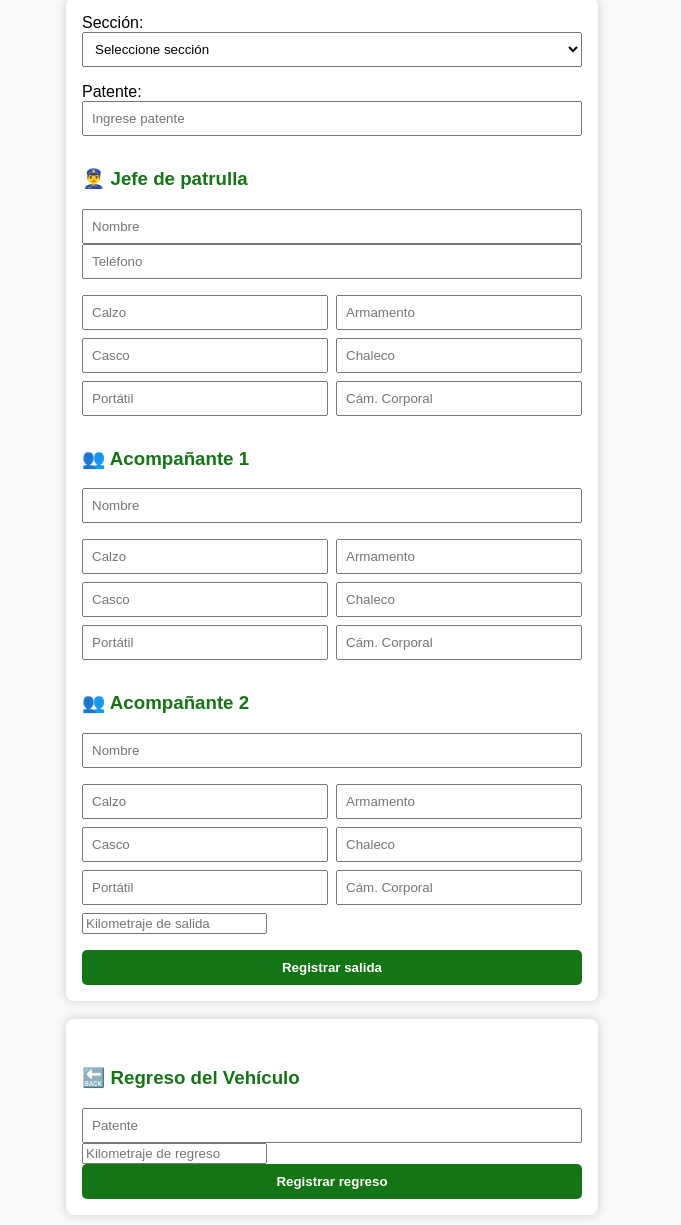
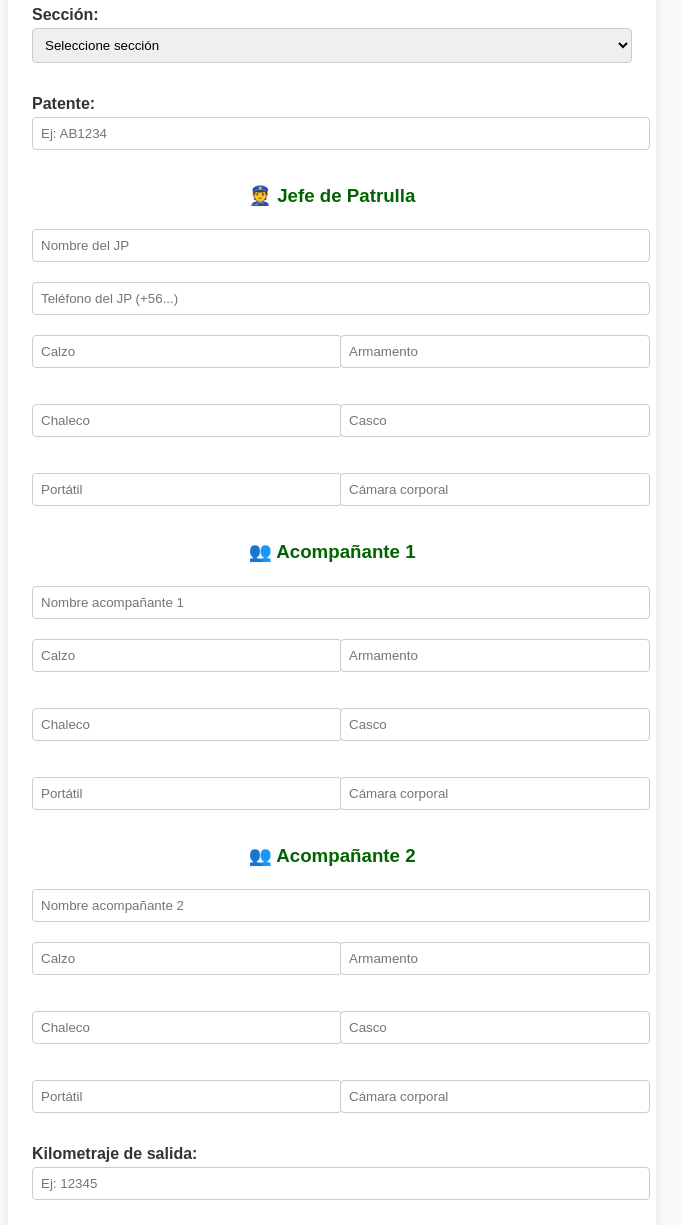
Before and after one commit to KNODRON/control-flota, a plain HTML site: page index.html in a window 1280 px wide. Shown: the part 198-1423 px from the top of the page, without its empty margins (308-989 px from the left). Drawn offline with nearby package versions, Linux system fonts and the light colour scheme.

Commit message:
Update index.html

```diff
--- a/index.html
+++ b/index.html
@@ -4,154 +4,178 @@
   <meta charset="UTF-8" />
   <meta name="viewport" content="width=device-width, initial-scale=1.0"/>
   <title>Salida OS9</title>
+  <link rel="stylesheet" href="style.css">
   <style>
     body {
-      font-family: sans-serif;
+      font-family: Arial, sans-serif;
+      background-color: #f8f9fa;
       margin: 0;
+      padding: 0 10px;
+    }
+
+    .container {
+      max-width: 600px;
+      margin: 0 auto;
+      padding-bottom: 3rem;
+    }
+
+    h1, h2, h3 {
+      color: #006400;
+      text-align: center;
+    }
+
+    form {
+      margin-bottom: 2rem;
+    }
+
+    label {
+      font-weight: bold;
+      margin-top: 1rem;
+      display: block;
+    }
+
+    input, select {
+      width: 100%;
+      padding: 0.5rem;
+      margin-top: 0.25rem;
+      margin-bottom: 1rem;
+      border: 1px solid #ccc;
+      border-radius: 4px;
+    }
+
+    .grid-2 {
+      display: grid;
+      grid-template-columns: 1fr 1fr;
+      gap: 1rem;
+    }
+
+    button {
+      background-color: #28a745;
+      color: white;
+      border: none;
+      padding: 0.75rem 1rem;
+      font-size: 1rem;
+      border-radius: 5px;
+      cursor: pointer;
+      margin-top: 1rem;
+      width: 100%;
+    }
+
+    button:hover {
+      background-color: #218838;
+    }
+
+    .logo-container {
+      text-align: center;
+      margin: 1rem 0;
+    }
+
+    .logo-container img {
+      width: 80px;
+      border-radius: 50%;
+    }
+
+    pre {
+      background-color: #fff;
       padding: 1rem;
-      background: #f8f9fa;
-    }
-    .logo {
-      display: block;
-      margin: 0 auto;
-      width: 100px;
-    }
-    h1 {
-      text-align: center;
-      color: #147514;
-    }
-    form {
-      background: white;
-      padding: 1rem;
-      border-radius: 8px;
-      box-shadow: 0 0 10px #ccc;
-      max-width: 500px;
-      margin: auto;
-    }
-    .group {
-      margin-bottom: 1rem;
-    }
-    .row {
-      display: flex;
-      gap: 0.5rem;
-      margin-bottom: 0.5rem;
-    }
-    .row input {
-      flex: 1;
-    }
-    input[type="text"], select {
-      width: 100%;
-      padding: 8px;
-      box-sizing: border-box;
-    }
-    button {
-      width: 100%;
-      padding: 10px;
-      background: #147514;
-      color: white;
-      font-weight: bold;
-      border: none;
-      border-radius: 5px;
-    }
-    h3 {
-      color: #147514;
-      margin-top: 2rem;
+      border: 1px solid #ccc;
+      border-radius: 4px;
+      overflow-x: auto;
     }
   </style>
 </head>
 <body>
-  <img src="logo-os9.jpeg" alt="Logo OS9" class="logo"/>
+  <div class="container">
+
+    <!-- Logo -->
+    <div class="logo-container">
+      <img src="logo-os9.jpeg" alt="Logo OS9">
+    </div>
+
     <h1>Salida OS9</h1>
 
+    <!-- Formulario salida -->
     <form id="salidaForm">
-    <div class="group">
-      <label>Sección:</label>
-      <select id="seccion">
+      <label for="seccion">Sección:</label>
+      <select id="seccion" required>
         <option value="">Seleccione sección</option>
-        <option value="Análisis">Análisis</option>
-        <option value="Art. Explosivos">Art. Explosivos</option>
-        <option value="Interceptación">Interceptación</option>
+        <option>Análisis</option>
+        <option>Art. Explosivos</option>
+        <option>Muertes Violentas</option>
+        <option>Crimen Organizado</option>
+        <option>Delitos Económicos</option>
       </select>
-    </div>
 
-    <div class="group">
-      <label>Patente:</label>
-      <input type="text" id="patente" placeholder="Ingrese patente" />
-    </div>
+      <label for="patente">Patente:</label>
+      <input type="text" id="patente" placeholder="Ej: AB1234" required>
 
-    <h3>👮‍♂️ Jefe de patrulla</h3>
-    <div class="group">
-      <input type="text" id="jefeNombre" placeholder="Nombre" />
-      <input type="text" id="jefeTelefono" placeholder="Teléfono" />
-    </div>
-    <div class="row">
-      <input type="text" id="jefeCalzo" placeholder="Calzo" />
-      <input type="text" id="jefePistola" placeholder="Armamento" />
-    </div>
-    <div class="row">
-      <input type="text" id="jefeCasco" placeholder="Casco" />
-      <input type="text" id="jefeChaleco" placeholder="Chaleco" />
-    </div>
-    <div class="row">
-      <input type="text" id="jefePortatil" placeholder="Portátil" />
-      <input type="text" id="jefeCamara" placeholder="Cám. Corporal" />
+      <h3>👮 Jefe de Patrulla</h3>
+      <input type="text" id="jefeNombre" placeholder="Nombre del JP" required>
+      <input type="tel" id="jefeTelefono" placeholder="Teléfono del JP (+56...)">
+
+      <div class="grid-2">
+        <input type="text" id="jefeCalzo" placeholder="Calzo">
+        <input type="text" id="jefePistola" placeholder="Armamento">
+        <input type="text" id="jefeChaleco" placeholder="Chaleco">
+        <input type="text" id="jefeCasco" placeholder="Casco">
+        <input type="text" id="jefePortatil" placeholder="Portátil">
+        <input type="text" id="jefeCamara" placeholder="Cámara corporal">
       </div>
 
       <h3>👥 Acompañante 1</h3>
-    <div class="group">
-      <input type="text" id="acomp1Nombre" placeholder="Nombre" />
-    </div>
-    <div class="row">
-      <input type="text" id="acomp1Calzo" placeholder="Calzo" />
-      <input type="text" id="acomp1Pistola" placeholder="Armamento" />
-    </div>
-    <div class="row">
-      <input type="text" id="acomp1Casco" placeholder="Casco" />
-      <input type="text" id="acomp1Chaleco" placeholder="Chaleco" />
-    </div>
-    <div class="row">
-      <input type="text" id="acomp1Portatil" placeholder="Portátil" />
-      <input type="text" id="acomp1Camara" placeholder="Cám. Corporal" />
+      <input type="text" id="acomp1Nombre" placeholder="Nombre acompañante 1">
+      <div class="grid-2">
+        <input type="text" id="acomp1Calzo" placeholder="Calzo">
+        <input type="text" id="acomp1Pistola" placeholder="Armamento">
+        <input type="text" id="acomp1Chaleco" placeholder="Chaleco">
+        <input type="text" id="acomp1Casco" placeholder="Casco">
+        <input type="text" id="acomp1Portatil" placeholder="Portátil">
+        <input type="text" id="acomp1Camara" placeholder="Cámara corporal">
       </div>
 
       <h3>👥 Acompañante 2</h3>
-    <div class="group">
-      <input type="text" id="acomp2Nombre" placeholder="Nombre" />
-    </div>
-    <div class="row">
-      <input type="text" id="acomp2Calzo" placeholder="Calzo" />
-      <input type="text" id="acomp2Pistola" placeholder="Armamento" />
-    </div>
-    <div class="row">
-      <input type="text" id="acomp2Casco" placeholder="Casco" />
-      <input type="text" id="acomp2Chaleco" placeholder="Chaleco" />
-    </div>
-    <div class="row">
-      <input type="text" id="acomp2Portatil" placeholder="Portátil" />
-      <input type="text" id="acomp2Camara" placeholder="Cám. Corporal" />
+      <input type="text" id="acomp2Nombre" placeholder="Nombre acompañante 2">
+      <div class="grid-2">
+        <input type="text" id="acomp2Calzo" placeholder="Calzo">
+        <input type="text" id="acomp2Pistola" placeholder="Armamento">
+        <input type="text" id="acomp2Chaleco" placeholder="Chaleco">
+        <input type="text" id="acomp2Casco" placeholder="Casco">
+        <input type="text" id="acomp2Portatil" placeholder="Portátil">
+        <input type="text" id="acomp2Camara" placeholder="Cámara corporal">
       </div>
 
-    <div class="group">
-      <input type="number" id="kmSalida" placeholder="Kilometraje de salida" />
-    </div>
+      <label for="kmSalida">Kilometraje de salida:</label>
+      <input type="number" id="kmSalida" placeholder="Ej: 12345" required>
 
       <button type="submit">Registrar salida</button>
     </form>
 
-  <br/>
+    <!-- Regreso -->
+    <h2>🔙 Regreso del Vehículo</h2>
     <form id="regresoForm">
-    <h3>🔙 Regreso del Vehículo</h3>
-    <input type="text" id="patenteRegreso" placeholder="Patente" />
-    <input type="number" id="kmRegreso" placeholder="Kilometraje de regreso" />
+      <label for="patenteRegreso">Patente:</label>
+      <input type="text" id="patenteRegreso" placeholder="Ej: AB1234" required>
+
+      <label for="kmRegreso">Kilometraje de regreso:</label>
+      <input type="number" id="kmRegreso" placeholder="Ej: 12500" required>
+
       <button type="submit">Registrar regreso</button>
     </form>
 
-  <pre id="registroOutput">📋 Registro temporal<br />[sin datos aún]</pre>
+    <hr>
 
-  <button id="PDF">Exportar PDF</button>
+    <h3>📝 Registro temporal</h3>
+    <pre id="registroOutput">[sin datos aún]</pre>
 
+    <div style="text-align: center; margin-top: 1.5rem;">
+      <button id="PDF">Generar PDF</button>
+    </div>
+
+  </div>
+
+  <!-- Librerías necesarias -->
   <script src="https://cdnjs.cloudflare.com/ajax/libs/jspdf/2.5.1/jspdf.umd.min.js"></script>
-  <script src="https://cdnjs.cloudflare.com/ajax/libs/jspdf-autotable/3.5.25/jspdf.plugin.autotable.min.js"></script>
+  <script src="https://cdnjs.cloudflare.com/ajax/libs/jspdf-autotable/3.5.23/jspdf.plugin.autotable.min.js"></script>
   <script src="app.js"></script>
 </body>
 </html>
```
Lines whose indentation alone changed are shown as unchanged.
